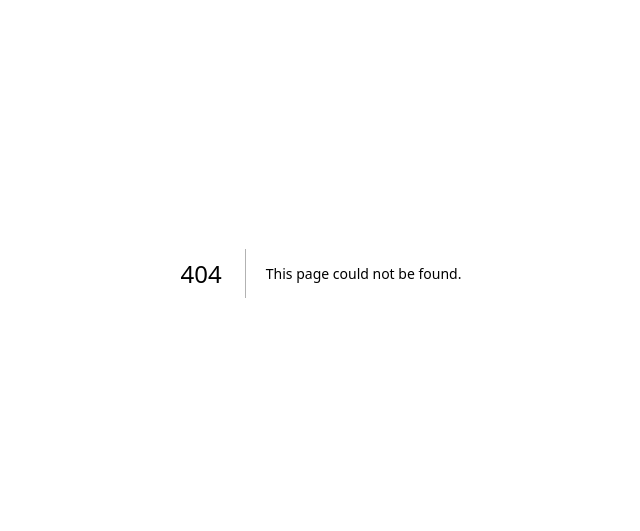
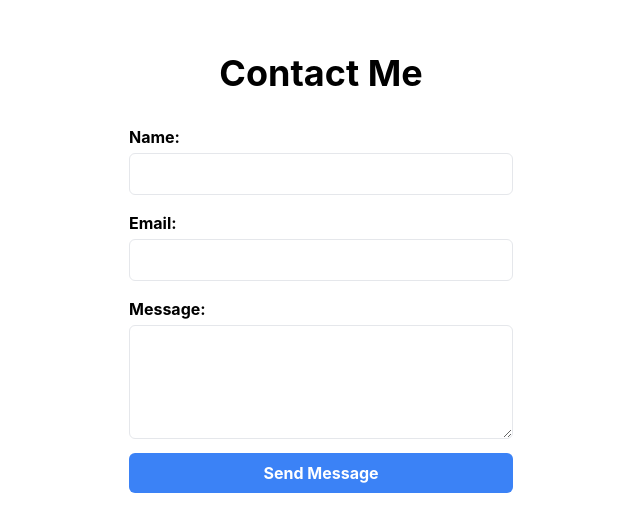
Before and after one commit to KaushikRishabh/personal-portfolio, a Next.js app: page /components/Contact in a window 1280 px wide. Before the commit this address had no page. Shown: the part 127-658 px from the top of the page, without its empty margins (319-959 px from the left). Built offline with nearby package versions, Linux system fonts and the light colour scheme.

Commit message:
initial commit

```diff
--- /dev/null
+++ b/pages/components/About.js
@@ -0,0 +1,22 @@
+import { FaReact, FaNodeJs, FaHtml5, FaCss3Alt } from "react-icons/fa";
+
+const About = () => {
+  return (
+    <div className="flex flex-col items-center justify-center h-screen space-y-6">
+      <h2 className="text-4xl font-bold">About Me</h2>
+      <p className="text-center">
+        I'm a senior React developer with 7 years of experience. I specialize in
+        building modern web applications and have expertise in the following
+        technologies:
+      </p>
+      <div className="flex items-center justify-center space-x-4">
+        <FaReact className="text-5xl text-blue-500" />
+        <FaNodeJs className="text-5xl text-green-500" />
+        <FaHtml5 className="text-5xl text-red-500" />
+        <FaCss3Alt className="text-5xl text-blue-400" />
+      </div>
+    </div>
+  );
+};
+
+export default About;
--- /dev/null
+++ b/pages/components/Contact.js
@@ -0,0 +1,48 @@
+const Contact = () => {
+  return (
+    <div className="flex flex-col items-center justify-center h-screen space-y-6">
+      <h2 className="text-4xl font-bold">Contact Me</h2>
+      <form className="w-full max-w-sm">
+        <div className="py-2">
+          <label htmlFor="name" className="block mb-1 font-bold">
+            Name:
+          </label>
+          <input
+            type="text"
+            id="name"
+            className="w-full px-3 py-2 border rounded-md"
+          />
+        </div>
+
+        <div className="py-2">
+          <label htmlFor="email" className="block mb-1 font-bold">
+            Email:
+          </label>
+          <input
+            type="email"
+            id="email"
+            className="w-full px-3 py-2 border rounded-md"
+          />
+        </div>
+        <div className="py-2">
+          <label htmlFor="message" className="block mb-1 font-bold">
+            Message:
+          </label>
+          <textarea
+            id="message"
+            rows="4"
+            className="w-full px-3 py-2 border rounded-md"
+          ></textarea>
+        </div>
+        <button
+          type="submit"
+          className="w-full px-3 py-2 font-bold text-white bg-blue-500 rounded-md"
+        >
+          Send Message
+        </button>
+      </form>
+    </div>
+  );
+};
+
+export default Contact;
--- /dev/null
+++ b/pages/components/Home.js
@@ -0,0 +1,35 @@
+import { motion } from "framer-motion";
+import { useState, useEffect } from "react";
+
+const Home = () => {
+  const [mousePosition, setMousePosition] = useState({ x: 0, y: 0 });
+
+  useEffect(() => {
+    const handleMouseMove = (e) => {
+      setMousePosition({ x: e.clientX, y: e.clientY });
+    };
+
+    document.addEventListener("mousemove", handleMouseMove);
+
+    return () => {
+      document.removeEventListener("mousemove", handleMouseMove);
+    };
+  }, []);
+
+  return (
+    <div className="relative h-screen bg-gradient-to-r from-blue-500 to-green-500">
+      <motion.div
+        animate={{
+          x: mousePosition.x - 50,
+          y: mousePosition.y - 50,
+        }}
+        className="absolute w-20 h-20 bg-blue-300 rounded-full"
+      ></motion.div>
+      <div className="flex items-center justify-center h-full">
+        <h1 className="text-5xl font-bold text-white">Welcome</h1>
+      </div>
+    </div>
+  );
+};
+
+export default Home;
--- a/pages/index.js
+++ b/pages/index.js
@@ -1,69 +1,56 @@
-import Head from 'next/head'
-import Image from 'next/image'
-import styles from '../styles/Home.module.css'
+import Head from "next/head";
+import { Link } from "react-scroll";
+import About from "./components/About";
+import Contact from "./components/Contact";
+import Home from "./components/Home";
 
-export default function Home() {
+export default function HomePage() {
   return (
-    <div className={styles.container}>
+    <div>
       <Head>
-        <title>Create Next App</title>
-        <meta name="description" content="Generated by create next app" />
-        <link rel="icon" href="/favicon.ico" />
+        <title>Personal Portfolio</title>
       </Head>
 
-      <main className={styles.main}>
-        <h1 className={styles.title}>
-          Welcome to <a href="https://nextjs.org">Next.js!</a>
-        </h1>
+      <header className="fixed top-0 z-10 w-full p-4 bg-white shadow">
+        <nav className="flex items-center justify-end space-x-4">
+          <Link
+            to="home"
+            smooth={true}
+            duration={500}
+            className="cursor-pointer"
+          >
+            Home
+          </Link>
+          <Link
+            to="about"
+            smooth={true}
+            duration={500}
+            className="cursor-pointer"
+          >
+            About
+          </Link>
+          <Link
+            to="contact"
+            smooth={true}
+            duration={500}
+            className="cursor-pointer"
+          >
+            Contact
+          </Link>
+        </nav>
+      </header>
 
-        <p className={styles.description}>
-          Get started by editing{' '}
-          <code className={styles.code}>pages/index.js</code>
-        </p>
-
-        <div className={styles.grid}>
-          <a href="https://nextjs.org/docs" className={styles.card}>
-            <h2>Documentation &rarr;</h2>
-            <p>Find in-depth information about Next.js features and API.</p>
-          </a>
-
-          <a href="https://nextjs.org/learn" className={styles.card}>
-            <h2>Learn &rarr;</h2>
-            <p>Learn about Next.js in an interactive course with quizzes!</p>
-          </a>
-
-          <a
-            href="https://github.com/vercel/next.js/tree/canary/examples"
-            className={styles.card}
-          >
-            <h2>Examples &rarr;</h2>
-            <p>Discover and deploy boilerplate example Next.js projects.</p>
-          </a>
-
-          <a
-            href="https://vercel.com/new?utm_source=create-next-app&utm_medium=default-template&utm_campaign=create-next-app"
-            className={styles.card}
-          >
-            <h2>Deploy &rarr;</h2>
-            <p>
-              Instantly deploy your Next.js site to a public URL with Vercel.
-            </p>
-          </a>
-        </div>
+      <main>
+        <section id="home">
+          <Home />
+        </section>
+        <section id="about">
+          <About />
+        </section>
+        <section id="contact">
+          <Contact />
+        </section>
       </main>
-
-      <footer className={styles.footer}>
-        <a
-          href="https://vercel.com?utm_source=create-next-app&utm_medium=default-template&utm_campaign=create-next-app"
-          target="_blank"
-          rel="noopener noreferrer"
-        >
-          Powered by{' '}
-          <span className={styles.logo}>
-            <Image src="/vercel.svg" alt="Vercel Logo" width={72} height={16} />
-          </span>
-        </a>
-      </footer>
     </div>
-  )
+  );
 }
--- /dev/null
+++ b/postcss.config.js
@@ -0,0 +1,6 @@
+module.exports = {
+  plugins: {
+    tailwindcss: {},
+    autoprefixer: {},
+  },
+}
--- a/styles/globals.css
+++ b/styles/globals.css
@@ -1,3 +1,7 @@
+@import "tailwindcss/base";
+@import "tailwindcss/components";
+@import "tailwindcss/utilities";
+
 html,
 body {
   padding: 0;
--- /dev/null
+++ b/tailwind.config.js
@@ -0,0 +1,12 @@
+/** @type {import('tailwindcss').Config} */
+module.exports = {
+  purge: ["./pages/**/*.{js,ts,jsx,tsx}", "./components/**/*.{js,ts,jsx,tsx}"],
+  darkMode: false, // or 'media' or 'class'
+  theme: {
+    extend: {},
+  },
+  variants: {
+    extend: {},
+  },
+  plugins: [],
+};
```
Also changed, not shown: package.json (+8 -2 lines), 2 other files (tests, documents, lock files or other folders).
